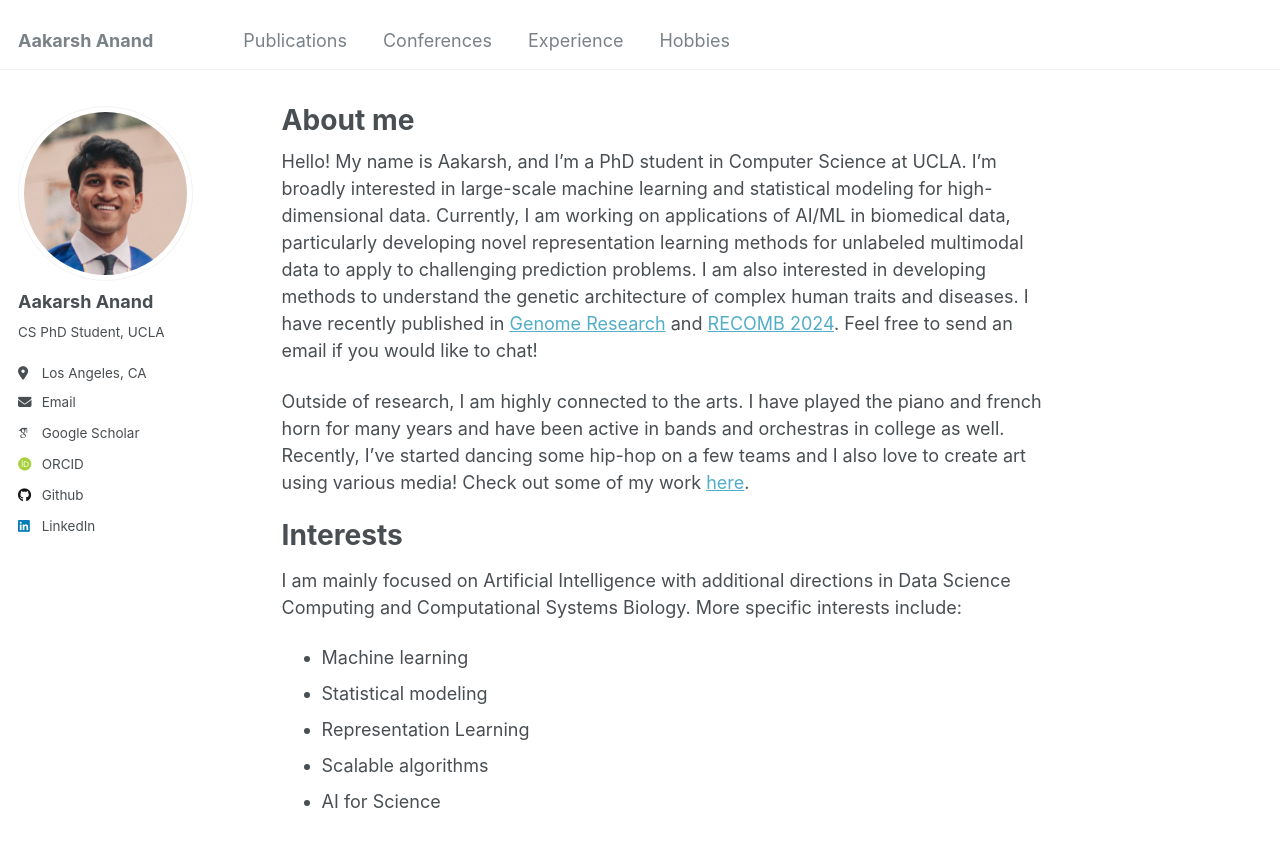
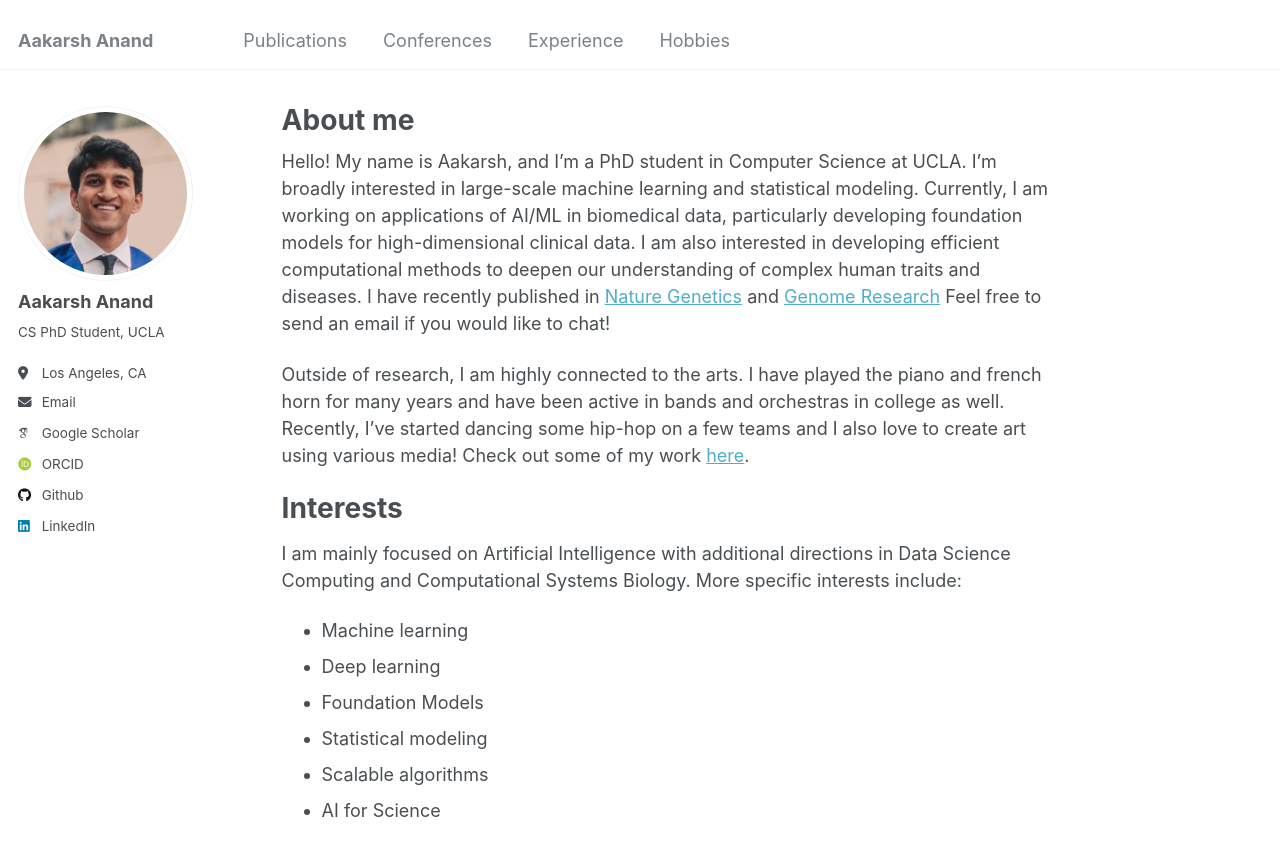
Before and after one commit to aakarsh-anand/aakarsh-anand.github.io, a Jekyll site: the page built from _pages/about.md, in a window 1280 px wide and 1031 px high. Shown: the top 856 px of the window. Built offline with Jekyll 4.4.1, drawn with Linux system fonts in a browser that asks for light colours; some web fonts are replaced.

Commit message:
edit aboutme, phd title, art names

```diff
--- a/_pages/about.md
+++ b/_pages/about.md
@@ -7,7 +7,8 @@ redirect_from:
   - /about.html
 ---
 
-Hello! My name is Aakarsh, and I'm a PhD student in Computer Science at UCLA. I'm broadly interested in large-scale machine learning and statistical modeling for high-dimensional data. Currently, I am working on applications of AI/ML in biomedical data, particularly developing novel representation learning methods for unlabeled multimodal data to apply to challenging prediction problems. I am also interested in developing methods to understand the genetic architecture of complex human traits and diseases. I have recently published in [Genome Research](https://genome.cshlp.org/) and [RECOMB 2024](https://recomb.org/recomb2024/). Feel free to send an email if you would like to chat!
+Hello! My name is Aakarsh, and I'm a PhD student in Computer Science at UCLA. I'm broadly interested in large-scale machine learning and statistical modeling. Currently, I am working on applications of AI/ML in biomedical data, particularly developing foundation models for high-dimensional clinical data. I am also interested in developing
+efficient computational methods to deepen our understanding of complex human traits and diseases. I have recently published in [Nature Genetics](https://www.nature.com/ng/) and [Genome Research](https://genome.cshlp.org/) Feel free to send an email if you would like to chat!
 
 Outside of research, I am highly connected to the arts. I have played the piano and french horn for many years and have been active in bands and orchestras in college as well. Recently, I've started dancing some hip-hop on a few teams and I also love to create art using various media! Check out some of my work [here](https://aakarsh-anand.github.io/hobbies/).
 
@@ -15,7 +16,8 @@ Interests
 ======
 I am mainly focused on Artificial Intelligence with additional directions in Data Science Computing and Computational Systems Biology. More specific interests include:
 - Machine learning
+- Deep learning
+- Foundation Models
 - Statistical modeling
-- Representation Learning
 - Scalable algorithms
 - AI for Science
```
Also changed, not shown: _hobbies/03-bird.md (+1 -1 lines), _hobbies/04-snake.md (+1 -1 lines), _hobbies/05-bird.md (+1 -1 lines), _pages/experience.md (+1 -1 lines), _publications/2023-09-12-fame.md (+2 -2 lines).
